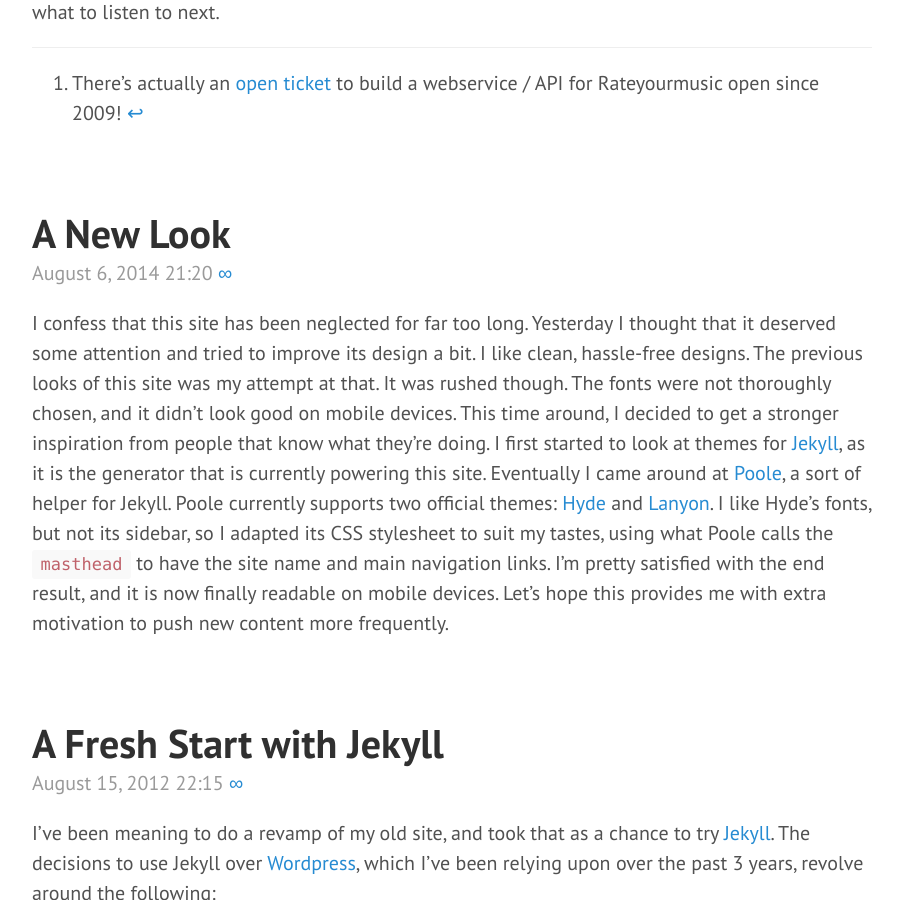
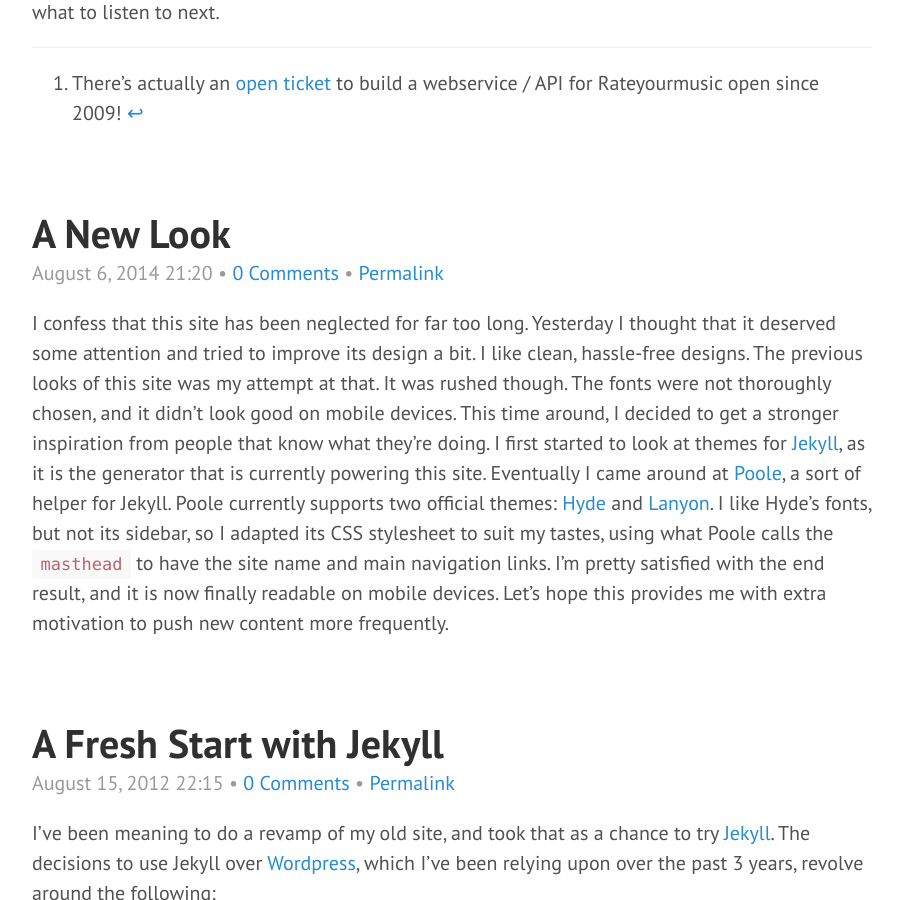
Before and after one commit to jcazevedo/jcazevedo.net, a Jekyll site: the page built from blog/index.html, in a window 1280 px wide and 900 px high, scrolled down 2371 px. Shown: the whole window, without its empty margins (188-1091 px from the left). Built offline with Jekyll 4.4.1, drawn with Linux system fonts in a browser that asks for light colours; the list of posts is cut into pages by our own code; comment, search, counter and statistics services are not loaded; some of the changed text lies outside the part shown.

Commit message:
Reinstate comments

```diff
--- a/blog/index.html
+++ b/blog/index.html
@@ -2,30 +2,36 @@
 layout: main
 title: Blog
 ---
-
 {% for post in paginator.posts %}
 <div class="post">
   <h1 class="post-title">{{ post.title }}</h1>
-  <span class="post-extra-header">{{ post.date | date: "%B %-d, %Y %H:%M" }} <a href="{{ post.url }}">&#x221e;</a></span>
-
+  <span class="post-extra-header">{{ post.date | date: "%B %-d, %Y %H:%M" }} • <a href="{{ post.url }}#disqus_thread">0 Comments</a> • <a href="{{ post.url }}">Permalink</a></span>
   {{ post.content }}
 </div>
 {% endfor %}
-
 <div class="pagination">
   {% if paginator.next_page %}
-  <a class="pagination-item older" href="/blog/{{paginator.next_page}}">&laquo; Older</a>
+  <a class="pagination-item older" href="/blog/{{paginator.next_page}}">« Older</a>
   {% else %}
-  <span class="pagination-item older">&laquo; Older</span>
+  <span class="pagination-item older">« Older</span>
   {% endif %}
   <a class="pagination-item archive" href="/blog/archive">Archive</a>
   {% if paginator.previous_page %}
   {% if paginator.page == 2 %}
-  <a class="pagination-item newer" href="/blog">Newer &raquo;</a>
+  <a class="pagination-item newer" href="/blog">Newer »</a>
   {% else %}
-  <a class="pagination-item newer" href="/blog/{{paginator.previous_page}}">Newer &raquo;</a>
+  <a class="pagination-item newer" href="/blog/{{paginator.previous_page}}">Newer »</a>
   {% endif %}
   {% else %}
-  <span class="pagination-item newer">Newer &raquo;</span>
+  <span class="pagination-item newer">Newer »</span>
   {% endif %}
 </div>
+<script type="text/javascript">
+ var disqus_shortname = 'jcazevedonet';
+ (function () {
+   var s = document.createElement('script'); s.async = true;
+   s.type = 'text/javascript';
+   s.src = '//' + disqus_shortname + '.disqus.com/count.js';
+   (document.getElementsByTagName('HEAD')[0] || document.getElementsByTagName('BODY')[0]).appendChild(s);
+ }());
+</script>
```
Also changed, not shown: _layouts/post.html (+11 -0 lines).
